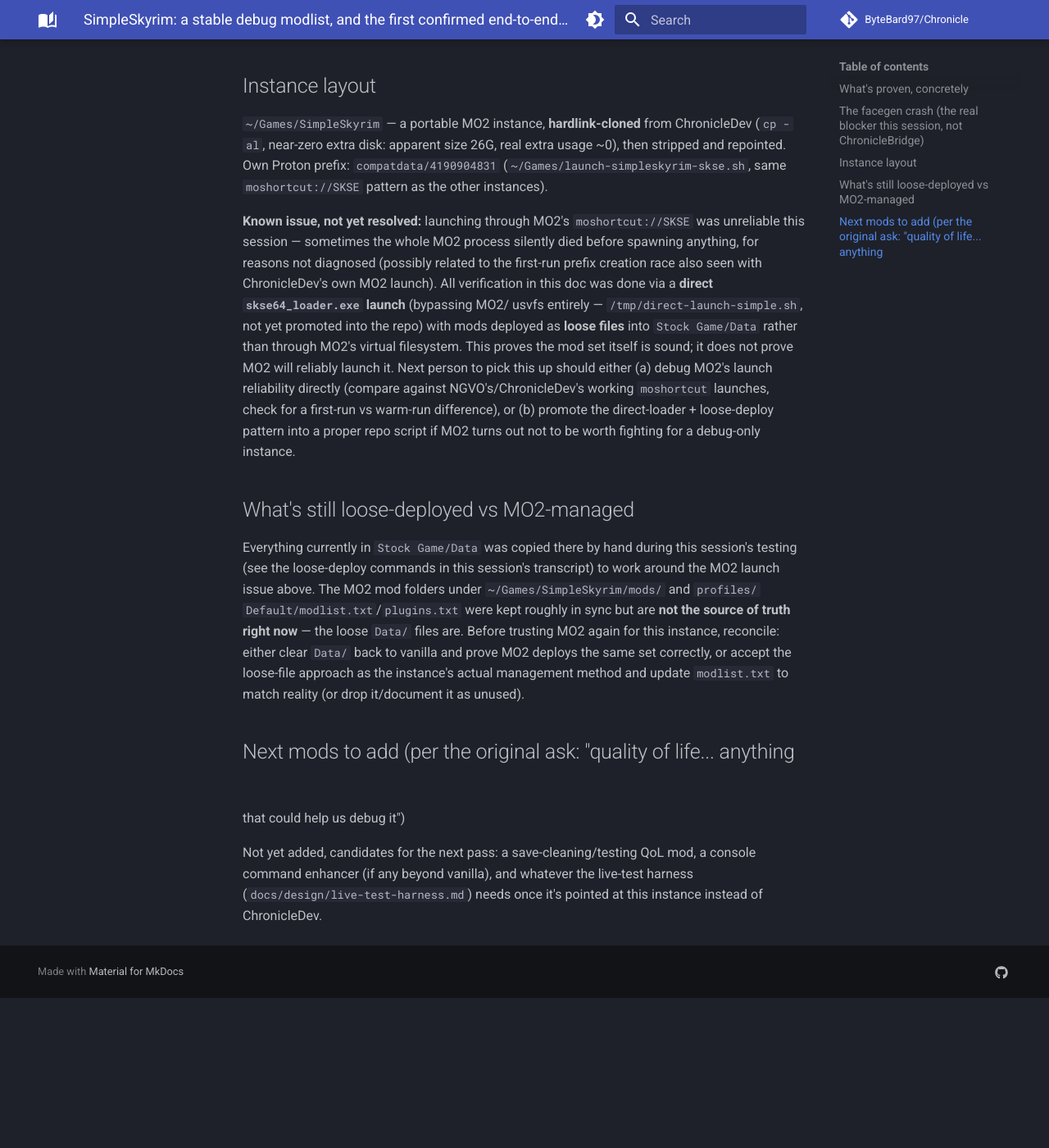
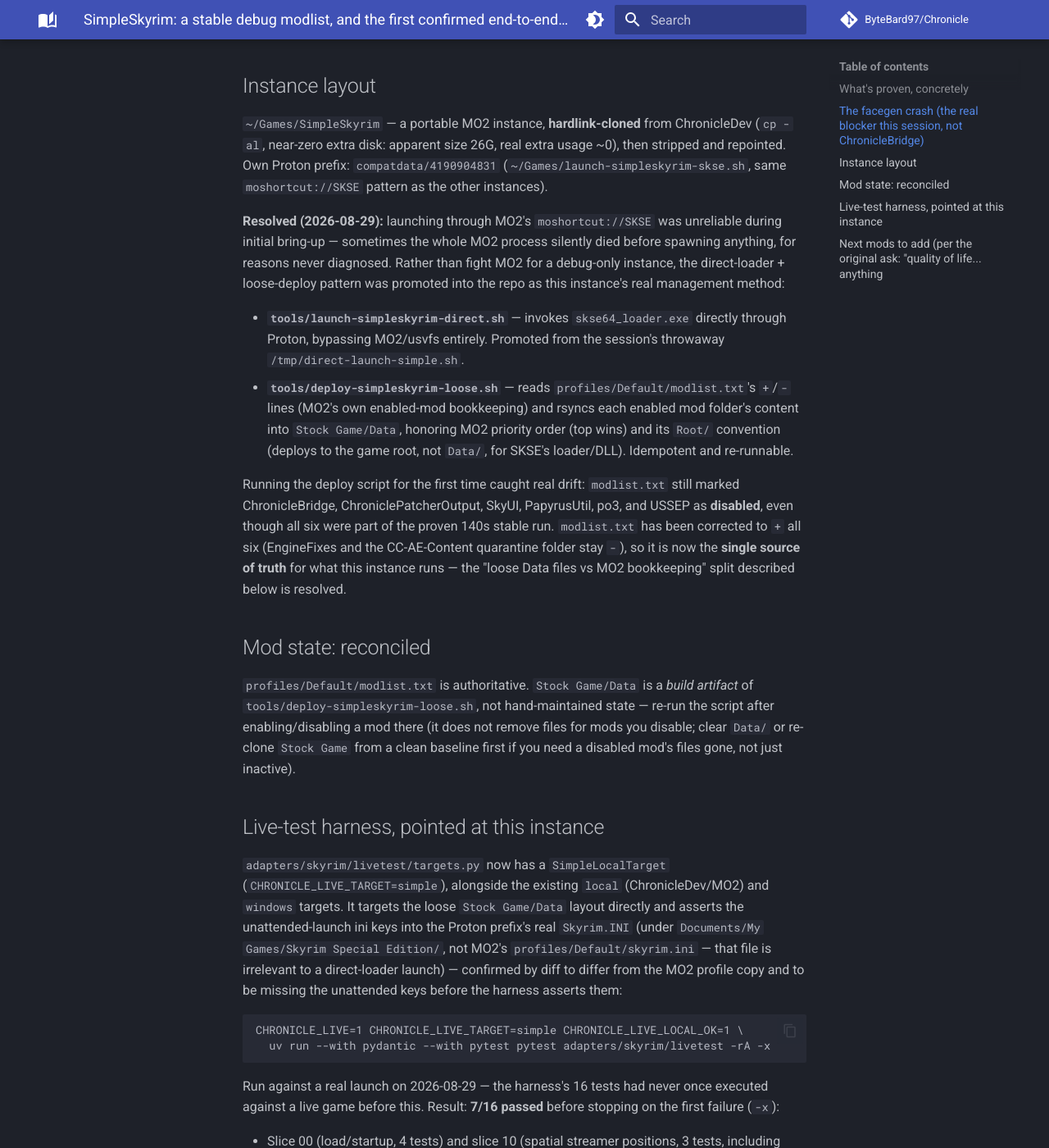
Before and after one commit to ByteBard97/Chronicle, an MkDocs documentation site: the page built from docs/design/simple-modlist-milestone.md, in a window 1280 px wide and 1400 px high, scrolled down 1338 px. Shown: the whole window at 82% size. Built offline with MkDocs 1.6.1 and Material for MkDocs 9.7.7, drawn with Linux system fonts in a browser that asks for light colours; comment, search, counter and statistics services are not loaded; before the commit the page ends 2555 px from its top, so only the background shows below that; some of the changed text lies outside the part shown.

Commit message:
Retarget live-test harness at SimpleSkyrim, promote direct-launch/deploy scripts
MO2's moshortcut launch was unreliable for SimpleSkyrim; promote the
direct skse64_loader.exe launch and loose-file mod deploy that actually
worked into real repo scripts (tools/launch-simpleskyrim-direct.sh,
tools/deploy-simpleskyrim-loose.sh) instead of leaving them in /tmp.

The deploy script reads MO2's own modlist.txt +/- lines as the single
source of truth and reproduces the mod set via rsync, honoring MO2
priority order and its Root/ convention (SKSE's loader deploys to the
game root, not Data/). Running it for the first time caught real drift:
modlist.txt still had ChronicleBridge, ChroniclePatcherOutput, SkyUI,
PapyrusUtil, po3, and USSEP marked disabled even though they were part
of the proven stable run -- fixed so modlist.txt matches reality.

Added a SimpleLocalTarget to the live-test harness pointed at the loose
Data/ layout and the Proton prefix's real Skyrim.INI (not MO2's profile
copy, which a direct-loader launch never reads). Ran the 16-test suite
against a live SimpleSkyrim launch for the first time: 7/16 passed
(startup + spatial streamer slices clean, including named-cast identity
and engine-position matching), then hit a real bug in the death slice --
documented in the milestone doc as the next thing to chase.

````diff
--- a/docs/design/simple-modlist-milestone.md
+++ b/docs/design/simple-modlist-milestone.md
@@ -58,41 +58,92 @@
 `compatdata/4190904831` (`~/Games/launch-simpleskyrim-skse.sh`, same
 `moshortcut://SKSE` pattern as the other instances).
 
-**Known issue, not yet resolved:** launching through MO2's
-`moshortcut://SKSE` was unreliable this session — sometimes the whole
-MO2 process silently died before spawning anything, for reasons not
-diagnosed (possibly related to the first-run prefix creation race also
-seen with ChronicleDev's own MO2 launch). All verification in this doc
-was done via a **direct `skse64_loader.exe` launch** (bypassing MO2/
-usvfs entirely — `/tmp/direct-launch-simple.sh`, not yet promoted into
-the repo) with mods deployed as **loose files** into `Stock Game/Data`
-rather than through MO2's virtual filesystem. This proves the mod set
-itself is sound; it does not prove MO2 will reliably launch it. Next
-person to pick this up should either (a) debug MO2's launch reliability
-directly (compare against NGVO's/ChronicleDev's working `moshortcut`
-launches, check for a first-run vs warm-run difference), or (b)
-promote the direct-loader + loose-deploy pattern into a proper repo
-script if MO2 turns out not to be worth fighting for a debug-only
-instance.
+**Resolved (2026-08-29):** launching through MO2's `moshortcut://SKSE`
+was unreliable during initial bring-up — sometimes the whole MO2
+process silently died before spawning anything, for reasons never
+diagnosed. Rather than fight MO2 for a debug-only instance, the
+direct-loader + loose-deploy pattern was promoted into the repo as
+this instance's real management method:
 
-## What's still loose-deployed vs MO2-managed
+- **`tools/launch-simpleskyrim-direct.sh`** — invokes
+  `skse64_loader.exe` directly through Proton, bypassing MO2/usvfs
+  entirely. Promoted from the session's throwaway
+  `/tmp/direct-launch-simple.sh`.
+- **`tools/deploy-simpleskyrim-loose.sh`** — reads
+  `profiles/Default/modlist.txt`'s `+`/`-` lines (MO2's own enabled-mod
+  bookkeeping) and rsyncs each enabled mod folder's content into
+  `Stock Game/Data`, honoring MO2 priority order (top wins) and its
+  `Root/` convention (deploys to the game root, not `Data/`, for SKSE's
+  loader/DLL). Idempotent and re-runnable.
 
-Everything currently in `Stock Game/Data` was copied there by hand
-during this session's testing (see the loose-deploy commands in this
-session's transcript) to work around the MO2 launch issue above. The
-MO2 mod folders under `~/Games/SimpleSkyrim/mods/` and `profiles/
-Default/modlist.txt`/`plugins.txt` were kept roughly in sync but are
-**not the source of truth right now** — the loose `Data/` files are.
-Before trusting MO2 again for this instance, reconcile: either clear
-`Data/` back to vanilla and prove MO2 deploys the same set correctly,
-or accept the loose-file approach as the instance's actual management
-method and update `modlist.txt` to match reality (or drop it/document
-it as unused).
+Running the deploy script for the first time caught real drift:
+`modlist.txt` still marked ChronicleBridge, ChroniclePatcherOutput,
+SkyUI, PapyrusUtil, po3, and USSEP as **disabled**, even though all six
+were part of the proven 140s stable run. `modlist.txt` has been
+corrected to `+` all six (EngineFixes and the CC-AE-Content quarantine
+folder stay `-`), so it is now the **single source of truth** for what
+this instance runs — the "loose Data files vs MO2 bookkeeping" split
+described below is resolved.
+
+## Mod state: reconciled
+
+`profiles/Default/modlist.txt` is authoritative. `Stock Game/Data` is
+a *build artifact* of `tools/deploy-simpleskyrim-loose.sh`, not
+hand-maintained state — re-run the script after enabling/disabling a
+mod there (it does not remove files for mods you disable; clear
+`Data/` or re-clone `Stock Game` from a clean baseline first if you
+need a disabled mod's files gone, not just inactive).
+
+## Live-test harness, pointed at this instance
+
+`adapters/skyrim/livetest/targets.py` now has a `SimpleLocalTarget`
+(`CHRONICLE_LIVE_TARGET=simple`), alongside the existing `local`
+(ChronicleDev/MO2) and `windows` targets. It targets the loose
+`Stock Game/Data` layout directly and asserts the unattended-launch
+ini keys into the Proton prefix's real `Skyrim.INI` (under
+`Documents/My Games/Skyrim Special Edition/`, not MO2's
+`profiles/Default/skyrim.ini` — that file is irrelevant to a
+direct-loader launch) — confirmed by diff to differ from the MO2
+profile copy and to be missing the unattended keys before the harness
+asserts them:
+
+```
+CHRONICLE_LIVE=1 CHRONICLE_LIVE_TARGET=simple CHRONICLE_LIVE_LOCAL_OK=1 \
+  uv run --with pydantic --with pytest pytest adapters/skyrim/livetest -rA -x
+```
+
+Run against a real launch on 2026-08-29 — the harness's 16 tests had
+never once executed against a live game before this. Result: **7/16
+passed** before stopping on the first failure (`-x`):
+
+- Slice 00 (load/startup, 4 tests) and slice 10 (spatial streamer
+  positions, 3 tests, including named-cast identity + engine-position
+  match for `nazeem`) all passed clean.
+- Slice 20 (`test_console_kill_produces_npc_died`) **failed**: killing
+  `brenuin` (`prid 0002C90F` + `kill`) via DevBench's fire-and-forget
+  console never produced a matching `npc_died` event within 20s.
+  Notably, an *unrelated* actor (`Skyrim.esm:0c97d2` — not in the named
+  cast, likely wildlife/an ambient NPC near the Whiterun exterior spawn)
+  **did** die and post correctly at tick 8, right after `coc whiterun`
+  — twice, back-to-back at the same tick (`seq=0` and `seq=1`, ~45ms
+  apart, same `npc_id`), suggesting `DeathEventSink` may double-fire
+  for a single death. So `DeathEventSink`/the HTTP path clearly work;
+  the console-driven `kill` on `brenuin` specifically didn't land.
+  Leading hypothesis, not yet confirmed: `console()` is "fire-and-forget"
+  (`devbench.py`'s own docstring warns the console hasn't necessarily
+  drained when `exec` returns) and the test's `prid` → `sleep(0.5)` →
+  `kill` sequence may be racing DevBench's internal command queue even
+  outside the documented capture-marker race. Next step: rerun slice 20
+  alone with `console_capture()` on both commands to see the game's own
+  console echo and confirm whether `prid` actually selected brenuin
+  before `kill` fired, rather than guessing further.
+
+Not chased further this session to avoid burning additional live-game
+launch cycles without a concrete lead — this is the next real,
+reproducible bug for whoever continues live-suite work.
 
 ## Next mods to add (per the original ask: "quality of life... anything
 that could help us debug it")
 
 Not yet added, candidates for the next pass: a save-cleaning/testing
-QoL mod, a console command enhancer (if any beyond vanilla), and
-whatever the live-test harness (`docs/design/live-test-harness.md`)
-needs once it's pointed at this instance instead of ChronicleDev.
+QoL mod and a console command enhancer (if any beyond vanilla).
````
Also changed, not shown: 3 other files.
